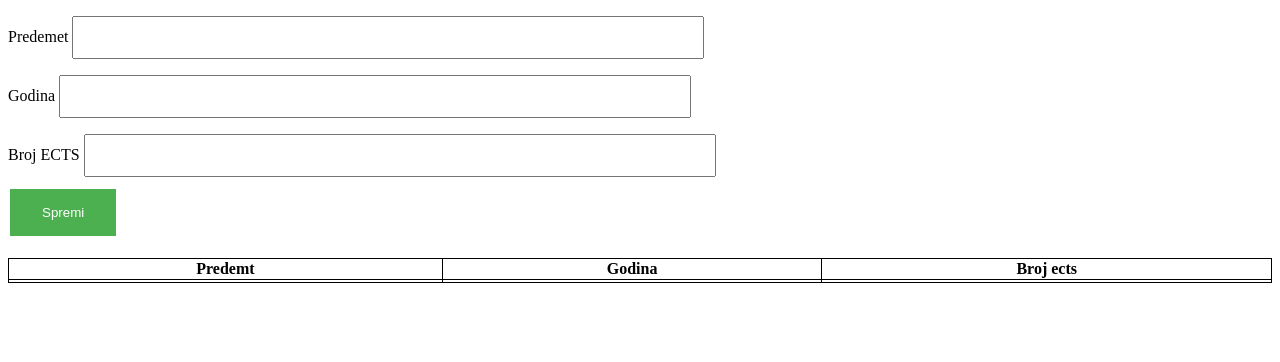
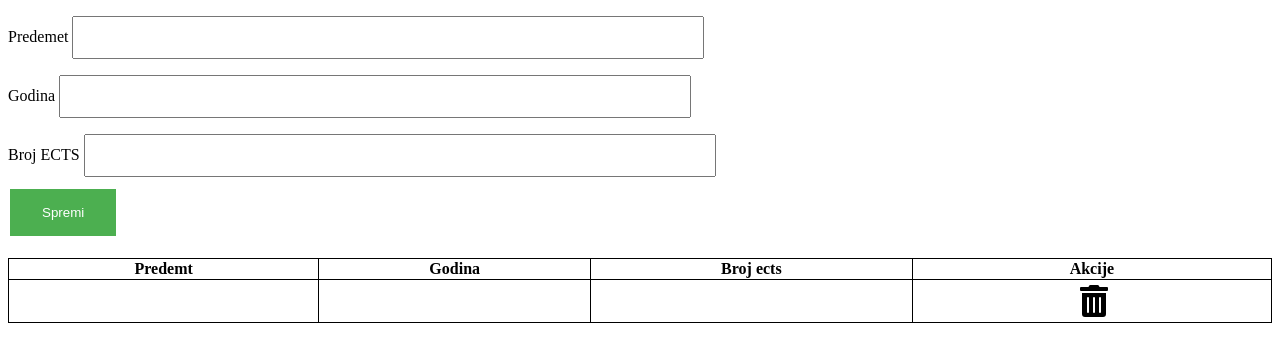
Before and after one commit to ihorvatX/LV1_Github, a plain HTML site: page index.html in a window 1280 px wide. Both pictures are taken after a click on the button "Spremi". Drawn offline with Linux system fonts and the light colour scheme.

Commit message:
Dodan stupac u tablici akcije koji brise redak na koji se klikne ta akcija

```diff
--- a/css/style.css
+++ b/css/style.css
@@ -23,3 +23,10 @@ button {
     width: 100%;
     border-collapse: collapse;
   }
+
+  .DeleteIcon {
+    background: url(../images/delete.svg);
+     width:100%;
+     background-repeat:no-repeat;
+     background-position: center
+  }
--- a/index.html
+++ b/index.html
@@ -29,6 +29,7 @@
               <th>Predemt</th>
               <th>Godina</th>
               <th>Broj ects</th>
+              <th>Akcije</th>
             </tr>
 
           </table>
--- a/js/app.js
+++ b/js/app.js
@@ -5,24 +5,24 @@ function SaveToTable()
     let year = document.getElementById('year').value;
     let ects = document.getElementById('ects').value;
 
+    var table = document.getElementById("table");
 
-   // Find a <table> element with id="myTable":
-var table = document.getElementById("table");
-
-// Create an empty <tr> element and add it to the 1st position of the table:
 var row = table.insertRow(1);
 
-// Insert new cells (<td> elements) at the 1st and 2nd position of the "new" <tr> element:
 var cell1 = row.insertCell(0);
 var cell2 = row.insertCell(1);
-var cell3 = row.insertCell(2)
+var cell3 = row.insertCell(2);
+var cell4 = row.insertCell(3);
 
-// Add some text to the new cells:
 cell1.innerHTML = subject;
 cell2.innerHTML = year;
 cell3.innerHTML = ects;
-
-
-
+cell4.innerHTML = '<button class="DeleteIcon" onclick="DeleteRow(this)"></button>'
 
 }
+
+function DeleteRow(o)
+{
+    var p=o.parentNode.parentNode;
+        p.parentNode.removeChild(p);
+}
```
Also changed, not shown: images/delete.svg (added).
